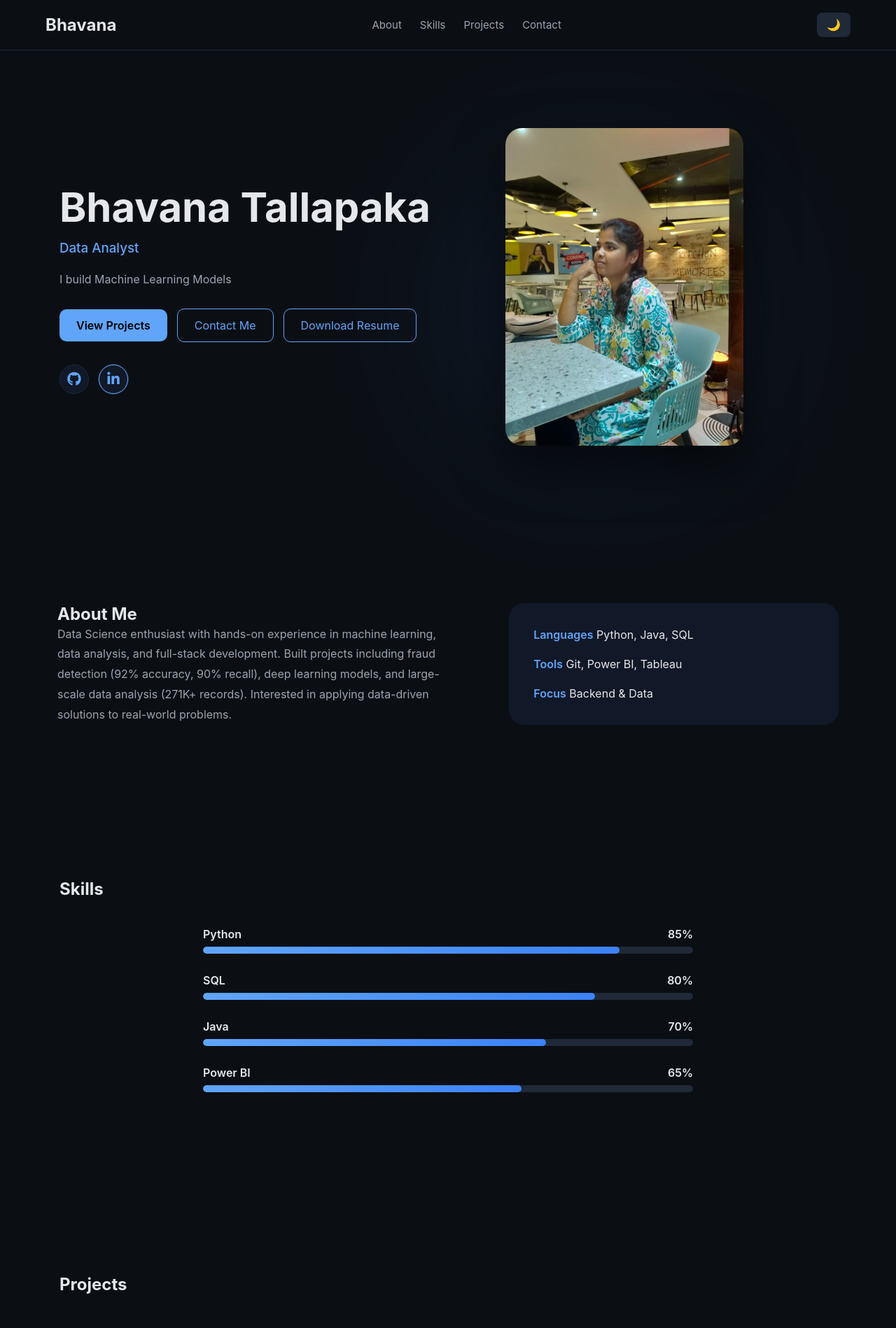
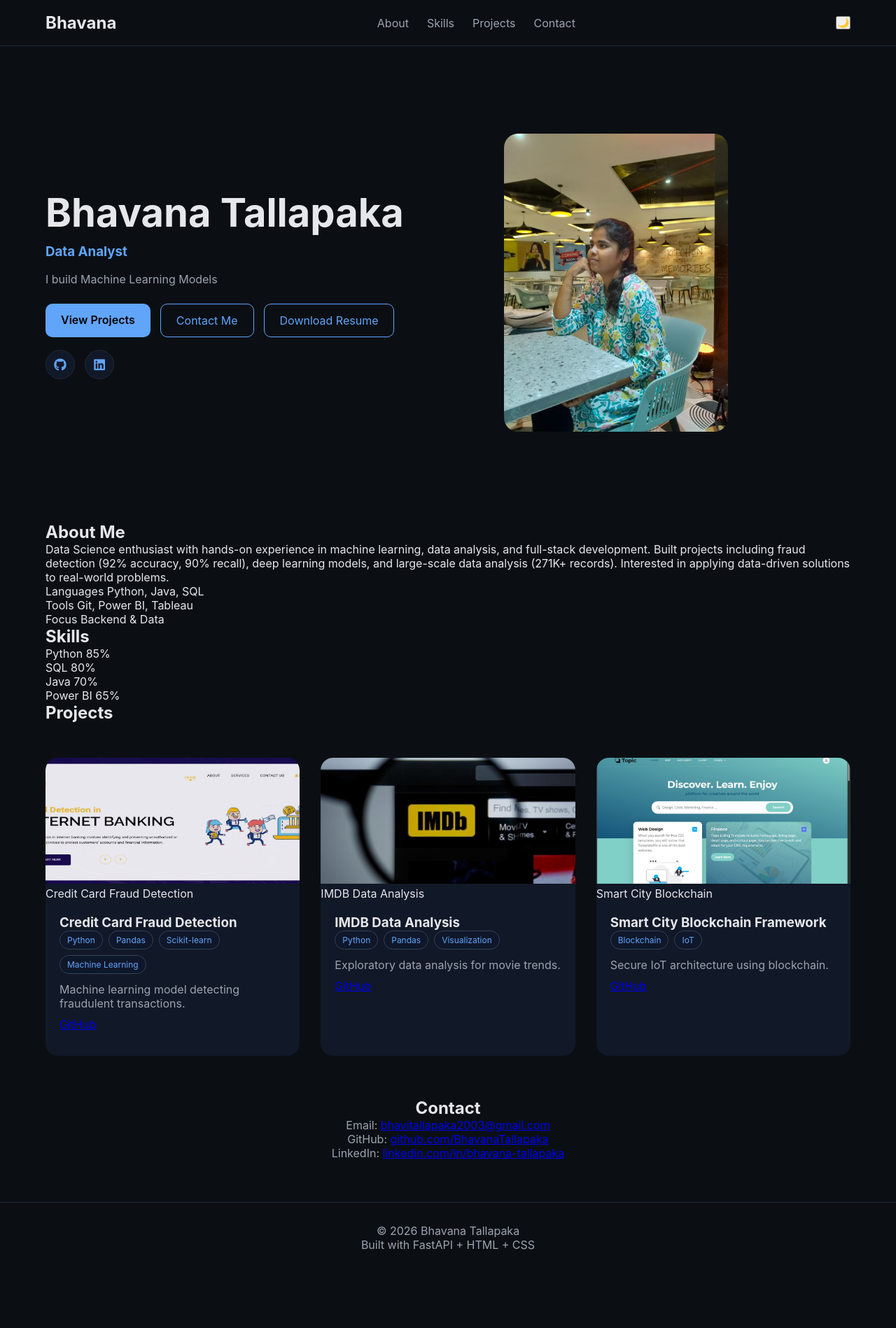
Before and after one commit to BhavanaTallapaka/bhavana-portfolio, a FastAPI app: page / in a window 1280 px wide. Shown: the top 1898 px of the page at 70% size. After the commit the page ends 1786 px from the top, so only its background shows below. Run offline with FastAPI, Linux system fonts and the light colour scheme.

Commit message:
updated profile

```diff
--- a/app/static/css/style.css
+++ b/app/static/css/style.css
@@ -1,5 +1,4 @@
 /* ROOT COLORS */
-
 :root{
 --bg:#0b0f14;
 --card:#111827;
@@ -8,8 +7,7 @@
 --accent:#60a5fa;
 }
 
-/* GLOBAL RESET */
-
+/* RESET */
 *{
 box-sizing:border-box;
 margin:0;
@@ -20,41 +18,25 @@ html{
 scroll-behavior:smooth;
 }
 
-html,body{
-width:100%;
-overflow-x:hidden;
-}
-
 body{
 font-family:Inter,Arial,Helvetica,sans-serif;
 background:var(--bg);
 color:var(--text);
-min-height:100vh;
-transition:background .3s ease,color .3s ease;
 }
 
 /* CONTAINER */
-
 .container{
 max-width:1150px;
 width:90%;
-margin:0 auto;
-}
-
-/* SECTIONS */
-
-section{
-padding:110px 20px;
+margin:auto;
 }
 
 /* NAVBAR */
-
 nav{
 position:sticky;
 top:0;
-width:100%;
 background:var(--bg);
-border-bottom:1px solid #1f2933;
+border-bottom:1px solid #1f2937;
 z-index:1000;
 }
 
@@ -73,428 +55,76 @@ gap:26px;
 .nav-links a{
 color:var(--muted);
 text-decoration:none;
-font-size:15px;
 }
 
 .nav-links a:hover{
 color:var(--accent);
 }
 
-/* THEME BUTTON */
-
-.theme-btn{
-background:#1f2937;
-border:none;
-color:white;
-padding:8px 14px;
-border-radius:8px;
-cursor:pointer;
-font-size:16px;
-}
-
-.theme-btn:hover{
-background:#374151;
-}
-
 /* HERO */
-
 .hero{
 display:grid;
 grid-template-columns:1.2fr 1fr;
 align-items:center;
-gap:70px;
+gap:60px;
 min-height:85vh;
-position:relative;
 }
 
+/* TEXT */
 .hero h1{
-font-size:58px;
-margin-bottom:12px;
+font-size:56px;
+margin-bottom:10px;
 }
 
 .hero h3{
 color:var(--accent);
-margin-bottom:20px;
-font-weight:500;
+margin-bottom:18px;
 }
 
 .hero p{
 color:var(--muted);
-line-height:1.7;
-margin-bottom:28px;
 max-width:520px;
-}
-
-/* HERO BUTTONS FIX */
-
-.hero-buttons{
-display:flex;
-gap:18px;
-margin-top:30px;
-flex-wrap:wrap;
-}
-
-/* HERO IMAGE */
-
-.hero img{
-width:340px;
-border-radius:24px;
-box-shadow:0 30px 70px rgba(0,0,0,.6);
-transition:transform .5s ease;
-}
-
-.hero img:hover{
-transform:scale(1.04);
-}
-
-/* HERO GLOW */
-
-.hero::before{
-content:"";
-position:absolute;
-width:500px;
-height:500px;
-background:radial-gradient(circle,#3b82f6 0%,transparent 70%);
-filter:blur(120px);
-opacity:.25;
-right:10%;
-top:120px;
-z-index:-1;
+margin-bottom:20px;
 }
 
 /* BUTTONS */
-
 .btn{
 background:var(--accent);
 color:black;
-padding:13px 24px;
+padding:13px 22px;
 border-radius:10px;
 text-decoration:none;
 font-weight:600;
-transition:.25s;
-position:relative;
-overflow:hidden;
-}
-
-.btn:hover{
-transform:translateY(-2px);
-box-shadow:0 10px 25px rgba(96,165,250,.4);
-}
-
-.hero-buttons{
-display:flex;
-gap:16px;
-flex-wrap:wrap;
-margin-top:20px;
 }
 
 .btn-outline{
 border:1px solid var(--accent);
 color:var(--accent);
-padding:13px 24px;
+padding:13px 22px;
 border-radius:10px;
 text-decoration:none;
-transition:.25s;
 }
 
-.btn-outline:hover{
-background:var(--accent);
-color:white;
-transform:translateY(-2px);
-box-shadow:0 10px 25px rgba(96,165,250,.35);
+/* HERO ACTIONS (MAIN FIX) */
+.hero-actions{
+display:flex;
+flex-direction:column;
+gap:18px;
+margin-top:25px;
 }
 
-/* ABOUT */
-
-.about-grid{
-display:grid;
-grid-template-columns:1.1fr .9fr;
-gap:70px;
-align-items:center;
-}
-
-.about-grid p{
-color:var(--muted);
-line-height:1.8;
-}
-
-.about-box{
-background:var(--card);
-padding:35px;
-border-radius:22px;
-display:grid;
-gap:22px;
-}
-
-.about-box span{
-color:var(--accent);
-font-weight:600;
-}
-
-/* SKILLS */
-
-.skill-bars{
-max-width:700px;
-margin:40px auto;
+.hero-buttons{
 display:flex;
-flex-direction:column;
-gap:28px;
-}
-
-.skill-title{
-display:flex;
-justify-content:space-between;
-margin-bottom:8px;
-font-weight:600;
-}
-
-.bar{
-height:10px;
-background:#1f2937;
-border-radius:50px;
-overflow:hidden;
-}
-
-.fill{
-height:100%;
-width:0;
-background:linear-gradient(90deg,#60a5fa,#3b82f6);
-border-radius:50px;
-transition:width 1.4s ease;
-}
-
-/* PROJECTS */
-
-.projects-grid{
-display:grid;
-grid-template-columns:repeat(3,1fr);
-gap:30px;
-margin-top:50px;
-}
-
-.project-card{
-background:var(--card);
-border-radius:20px;
-overflow:hidden;
-transition:.25s;
-position:relative;
-}
-
-.project-card img{
-width:100%;
-height:180px;
-object-fit:cover;
-transition:transform .5s ease;
-}
-
-.project-card:hover img{
-transform:scale(1.08);
-}
-
-.project-content{
-padding:22px;
-}
-
-.project-content p{
-color:var(--muted);
-margin:10px 0 18px 0;
-}
-
-.project-buttons{
-display:flex;
-gap:10px;
-}
-
-.btn-small{
-background:#60a5fa;
-color:black;
-padding:8px 14px;
-border-radius:6px;
-text-decoration:none;
-font-size:14px;
-font-weight:600;
-cursor:pointer;
-display:inline-block;
-}
-
-.project-card:hover{
-transform:translateY(-8px);
-box-shadow:0 25px 60px rgba(0,0,0,.6);
-}
-
-/* PROJECT CARD GLOW */
-
-.project-card::after{
-content:"";
-position:absolute;
-inset:0;
-background:radial-gradient(circle at 50% 0%,rgba(96,165,250,.25),transparent 60%);
-opacity:0;
-transition:.3s;
-pointer-events:none;
-}
-
-.project-card:hover::after{
-opacity:1;
-}
-
-/* CONTACT */
-
-.contact{
-text-align:center;
-}
-
-.contact p{
-margin-top:10px;
-color:var(--muted);
-}
-
-/* REVEAL ANIMATION */
-
-.reveal{
-opacity:0;
-transform:translateY(40px);
-transition:all .7s ease;
-}
-
-.reveal.active{
-opacity:1;
-transform:none;
-}
-
-/* MOBILE */
-
-@media(max-width:900px){
-
-.hero{
-grid-template-columns:1fr;
-text-align:center;
-}
-
-.hero img{
-width:260px;
-margin:auto;
-}
-
-.about-grid{
-grid-template-columns:1fr;
-}
-
-.projects-grid{
-grid-template-columns:1fr;
-}
-
-}
-
-/* LIGHT THEME */
-
-body.light{
---bg:#ffffff;
---card:#f5f7fb;
---text:#111827;
---muted:#6b7280;
---accent:#2563eb;
-}
-
-/* RESUME BUTTON HIGHLIGHT */
-
-.hero-buttons a:last-child{
-border:1px solid #60a5fa;
-box-shadow:0 0 0 1px rgba(96,165,250,.2);
-}
-
-.tech-tags{
-display:flex;
+gap:14px;
 flex-wrap:wrap;
-gap:8px;
-margin:10px 0 15px 0;
-}
-
-.tech-tags span{
-background:#0f172a;
-color:#60a5fa;
-font-size:12px;
-padding:6px 12px;
-border-radius:20px;
-border:1px solid #334155;
-font-weight:500;
-}
-
-.tech-tags span:hover{
-background:#1e293b;
-transform:translateY(-2px);
-transition:.2s;
-}
-
-.project-image{
-position:relative;
-overflow:hidden;
-}
-
-.project-image img{
-width:100%;
-height:180px;
-object-fit:cover;
-transition:transform .4s ease;
-}
-
-.project-overlay{
-position:absolute;
-bottom:0;
-left:0;
-right:0;
-background:linear-gradient(transparent, rgba(0,0,0,.8));
-color:white;
-padding:20px;
-font-weight:600;
-font-size:16px;
-opacity:0;
-transition:.3s;
-}
-
-.project-image:hover img{
-transform:scale(1.08);
-}
-
-.project-image:hover .project-overlay{
-opacity:1;
-}
-
-#typing-text::after{
-content:"|";
-margin-left:5px;
-animation:blink 1s infinite;
-}
-
-@keyframes blink{
-0%{opacity:1}
-50%{opacity:0}
-100%{opacity:1}
-}
-
-.footer{
-margin-top:80px;
-padding:40px 0;
-text-align:center;
-border-top:1px solid #1f2937;
-color:var(--muted);
-}
-
-.project-card{
-transition:transform .3s ease, box-shadow .3s ease;
-}
-
-.project-card:hover{
-transform:translateY(-10px);
-box-shadow:0 30px 70px rgba(0,0,0,.6);
 }
 
 .hero-social{
-margin-top:25px;
 display:flex;
-gap:16px;
+gap:14px;
 }
 
+/* SOCIAL ICONS */
 .hero-social a{
 width:42px;
 height:42px;
@@ -505,58 +135,133 @@ border-radius:50%;
 background:var(--card);
 border:1px solid #1f2937;
 color:var(--accent);
-font-size:20px;
+font-size:18px;
+text-decoration:none;
 transition:.25s;
-text-decoration:none;
 }
 
 .hero-social a:hover{
-transform:translateY(-4px);
 background:var(--accent);
 color:white;
+transform:translateY(-3px);
 }
 
-.hero-social i{
-border:none !important;
-box-shadow:none !important;
+/* IMAGE */
+.hero img{
+width:320px;
+border-radius:20px;
+}
+
+/* PROJECTS */
+.projects-grid{
+display:grid;
+grid-template-columns:repeat(3,1fr);
+gap:30px;
+margin-top:50px;
+}
+
+.project-card{
+background:var(--card);
+border-radius:18px;
+overflow:hidden;
+padding-bottom:15px;
+transition:.3s;
+}
+
+.project-card:hover{
+transform:translateY(-8px);
+box-shadow:0 20px 50px rgba(0,0,0,.5);
+}
+
+.project-card img{
+width:100%;
+height:180px;
+object-fit:cover;
+}
+
+.project-content{
+padding:20px;
+}
+
+.project-content p{
+color:var(--muted);
+margin:10px 0;
+}
+
+/* TAGS */
+.tech-tags{
+display:flex;
+flex-wrap:wrap;
+gap:8px;
+margin-bottom:12px;
+}
+
+.tech-tags span{
+background:#0f172a;
+color:#60a5fa;
+padding:5px 10px;
+border-radius:20px;
+font-size:12px;
+border:1px solid #334155;
+}
+
+/* CONTACT */
+.contact{
+text-align:center;
+margin-top:60px;
+}
+
+.contact p{
+color:var(--muted);
+}
+
+/* FOOTER */
+.footer{
+margin-top:60px;
+padding:30px;
+text-align:center;
+border-top:1px solid #1f2937;
+color:var(--muted);
+}
+
+/* ================= MOBILE FIX ================= */
+@media(max-width:768px){
+
+.hero{
+grid-template-columns:1fr;
+text-align:center;
+}
+
+.hero img{
+margin:auto;
+width:260px;
 }
 
 .hero-buttons{
-display:flex;
-gap:14px;
-flex-wrap:wrap;
-align-items:center;
-margin-top:20px;
+flex-direction:column;
+width:100%;
 }
 
-.hero-social{
-display:flex;
-gap:14px;
-margin-top:18px;
-align-items:center;
-}
-
-@media(max-width:768px){
-
-.hero-buttons{
-justify-content:center;
+.hero-buttons a{
+width:100%;
+text-align:center;
 }
 
 .hero-social{
 justify-content:center;
 }
 
-.hero{
-text-align:center;
+.projects-grid{
+grid-template-columns:1fr;
 }
 
 }
 
-@media(max-width:768px){
-
-.btn-outline{
-width:100%;
-text-align:center;
+/* LIGHT MODE */
+body.light{
+--bg:#ffffff;
+--card:#f5f7fb;
+--text:#111827;
+--muted:#6b7280;
+--accent:#2563eb;
 }
-
-}
--- a/app/templates/index.html
+++ b/app/templates/index.html
@@ -10,24 +10,25 @@
 
         <p>I build <span id="typing-role"></span></p>
 
+        <div class="hero-actions">
+
     <div class="hero-buttons">
-
         <a href="#projects" class="btn">View Projects</a>
-
         <a href="#contact" class="btn-outline">Contact Me</a>
-
         <a href="/static/files/resume.pdf" class="btn-outline" target="_blank">
             Download Resume
         </a>
+    </div>
 
     <div class="hero-social">
         <a href="https://github.com/BhavanaTallapaka" target="_blank">
             <i class="fab fa-github"></i>
         </a>
+        <a href="https://linkedin.com/in/bhavana-tallapaka" target="_blank">
+            <i class="fab fa-linkedin"></i>
+        </a>
+    </div>
 
-                <a href="https://linkedin.com/in/bhavana-tallapaka" target="_blank">
-                    <i class="fab fa-linkedin-in"></i>
-                </a>
 </div>
 
         </div>
```
Lines whose indentation alone changed are shown as unchanged.
